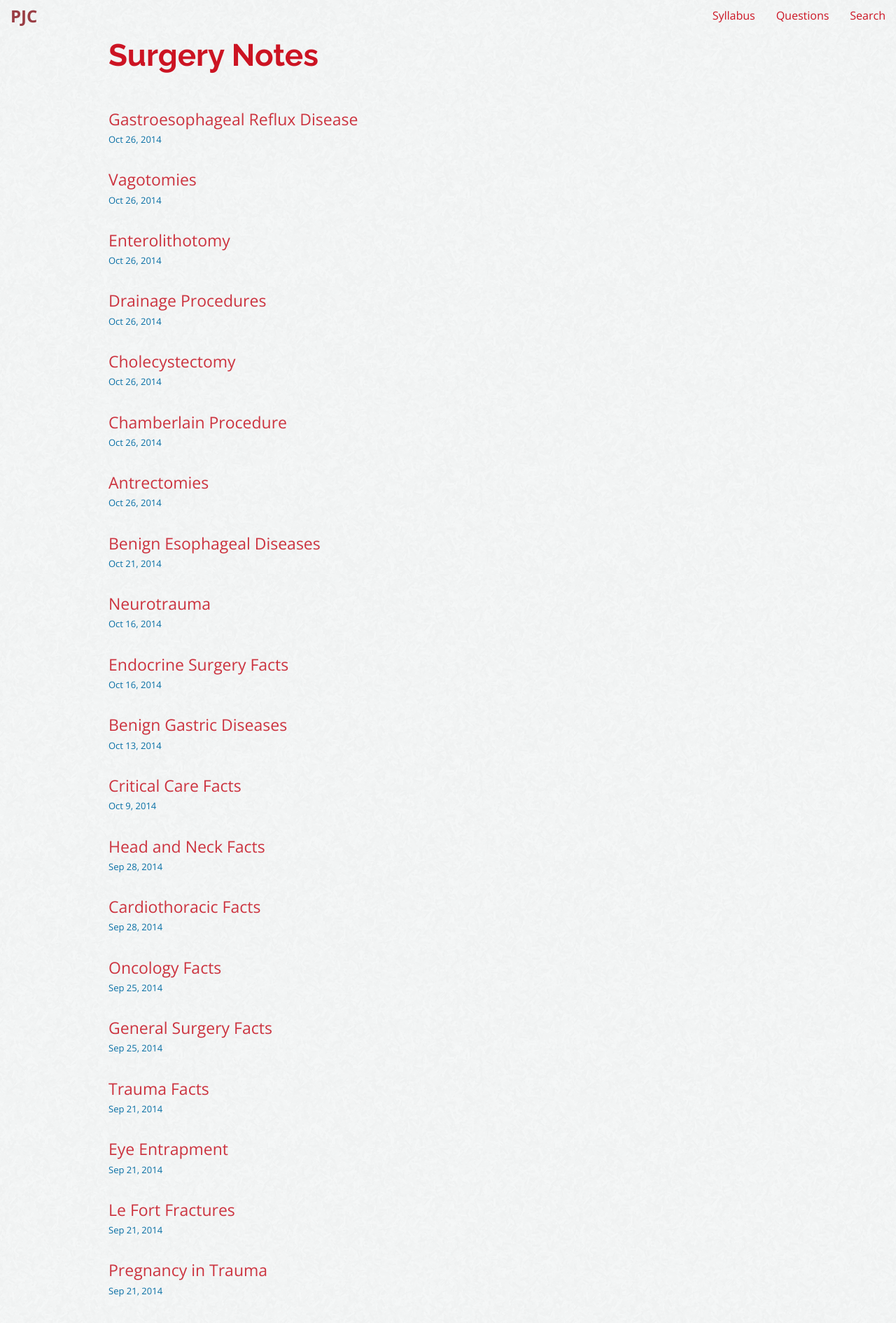
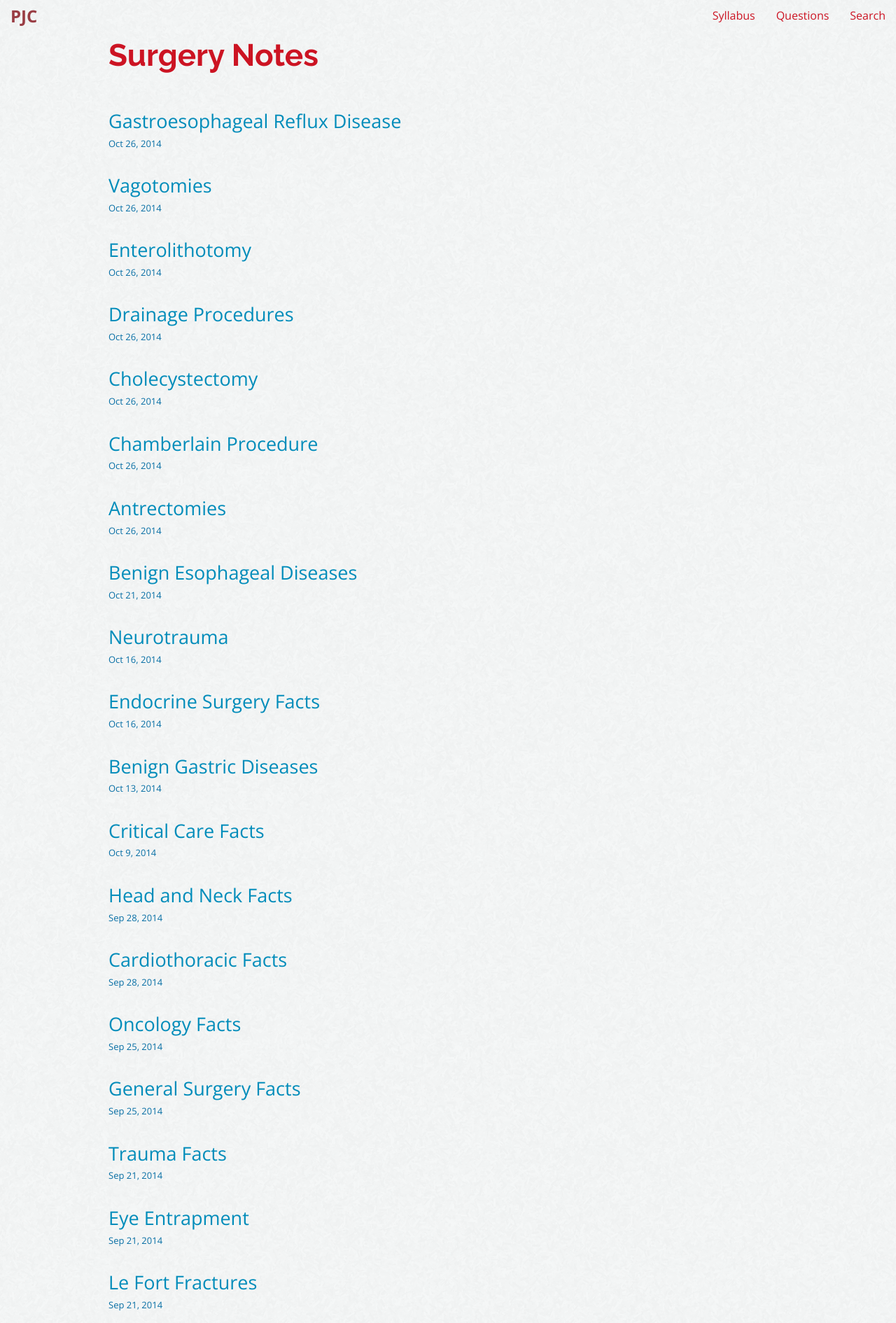
Before and after one commit to pjchung/pjchung.github.io, a Jekyll site: the page built from index.html, in a window 1280 px wide. Shown: the top 1890 px of the page at 70% size. Built offline with Jekyll 4.4.1, drawn with Linux system fonts in a browser that asks for light colours.

Commit message:
Fixed CSS

```diff
--- a/index.html
+++ b/index.html
@@ -8,7 +8,7 @@
     <ul style="list-style-type:none;padding:0;margin:0">
       {% for post in site.posts %}
       <li>
-        <h4 style="margin-bottom:0em"><a href="{{ post.url | prepend: site.baseurl }}">{{ post.title }}</a></h4>
+        <h3 style="margin-bottom:0em"><a href="{{ post.url | prepend: site.baseurl }}">{{ post.title }}</a></h4>
         <span class="meta" style="font-size:small">{{ post.date | date: "%b %-d, %Y" }}</span>
       </li>
       <br/>
```
